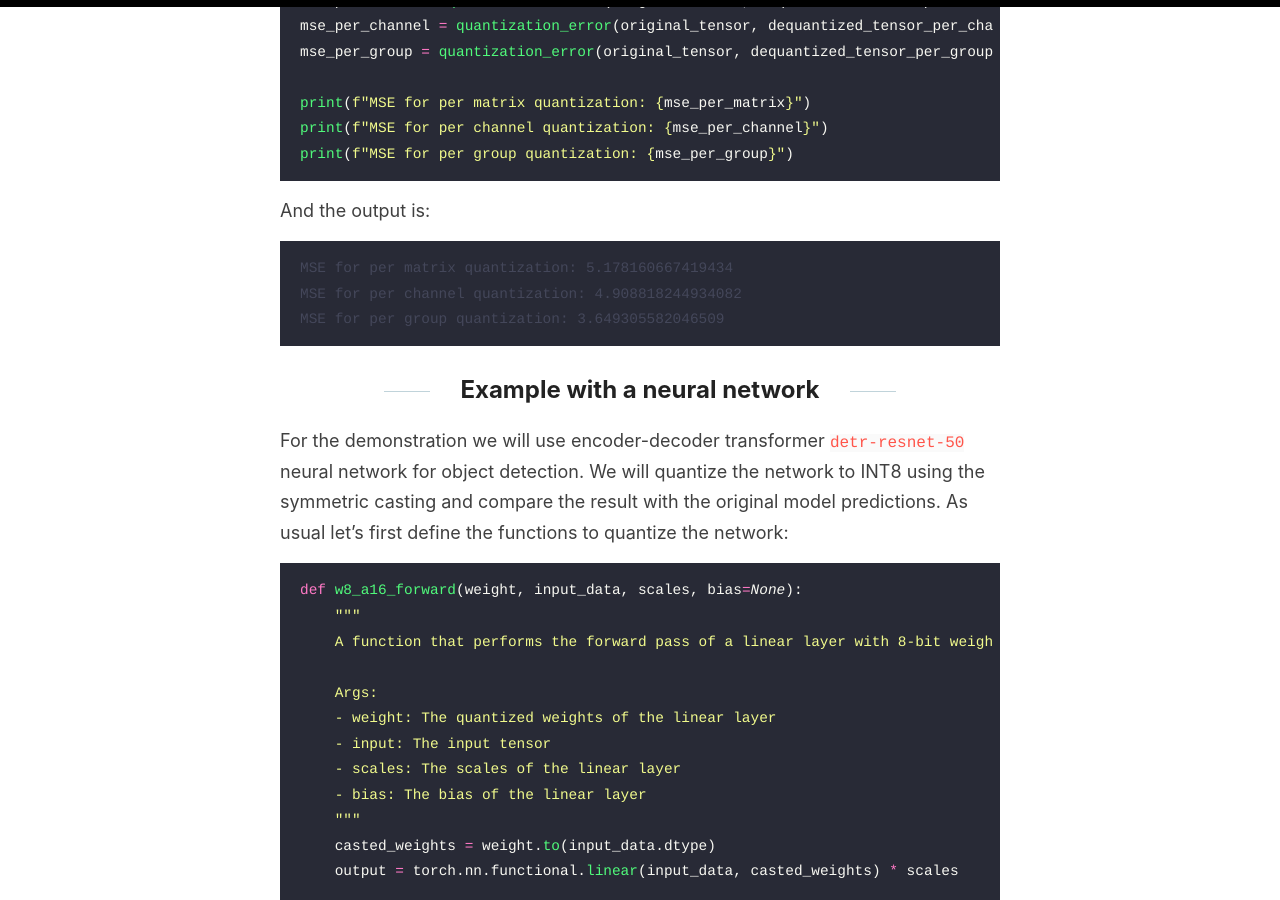
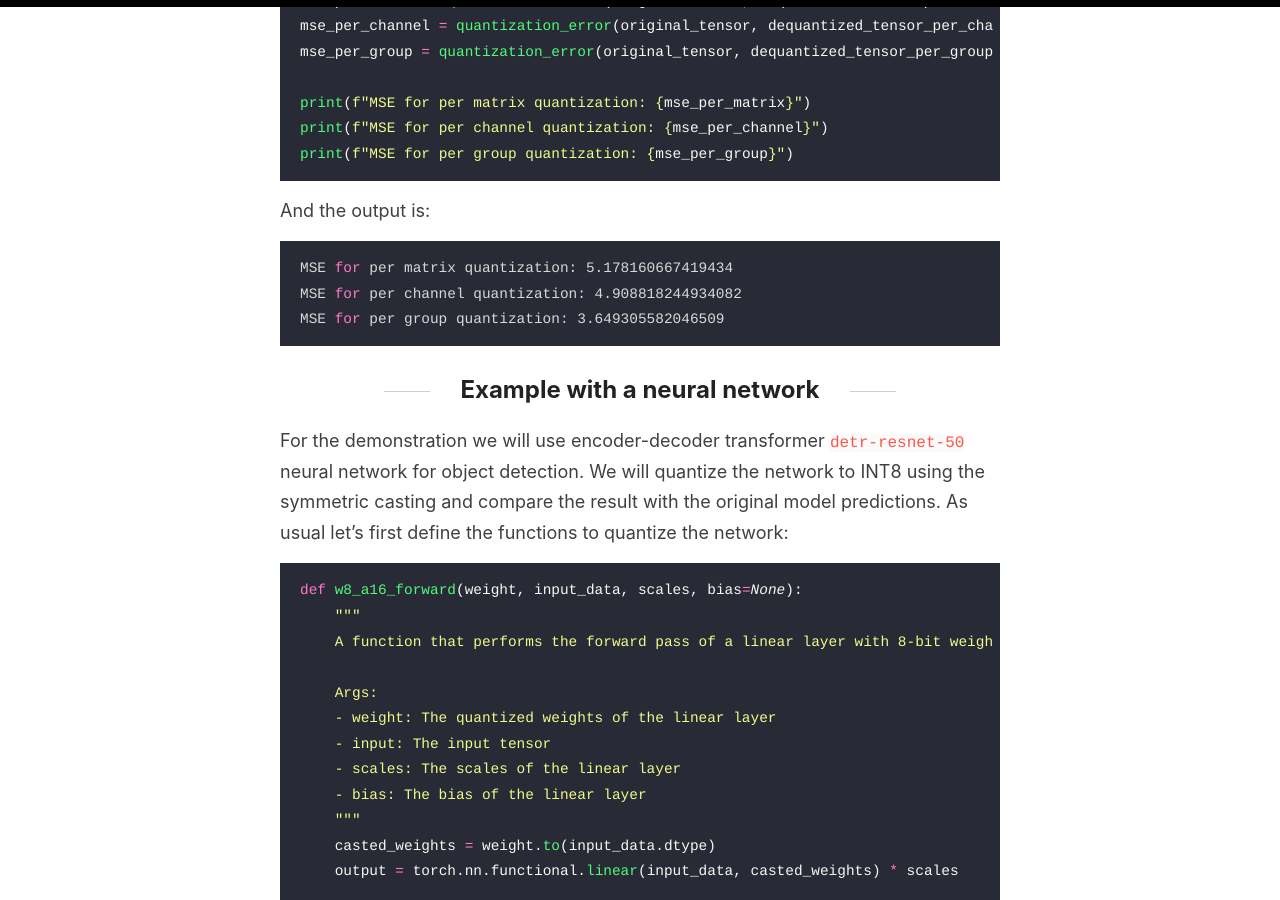
Before and after one commit to polly-code/polly-code.github.io, a Jekyll site: the page built from _posts/2024-11-12-quantization_of_neural_networks_2.md, in a window 1280 px wide and 900 px high, scrolled down 13646 px. Built offline with Jekyll 4.4.1, drawn with Linux system fonts in a browser that asks for light colours; our own code applies the rules of GitHub Pages for plain Markdown files; formulas are drawn with MathJax 3; some of the changed text lies outside the part shown.

Commit message:
:bug: bash instead of console for visibility

````diff
--- a/_posts/2024-11-12-quantization_of_neural_networks_2.md
+++ b/_posts/2024-11-12-quantization_of_neural_networks_2.md
@@ -175,7 +175,7 @@ print(f"MSE asymmetric: {mse_asym}")
 print(f"MSE symmetric: {mse_sym}")
 ```
 
-```console
+```bash
 MSE asymmetric: 3.482797622680664
 MSE symmetric: 4.056781768798828
 ```
@@ -315,7 +315,7 @@ print(f"MSE for per group quantization: {mse_per_group}")
 
 And the output is:
 
-```console
+```bash
 MSE for per matrix quantization: 5.178160667419434
 MSE for per channel quantization: 4.908818244934082
 MSE for per group quantization: 3.649305582046509
@@ -496,7 +496,7 @@ original_memory_footprint = model.get_memory_footprint()
 print("Footprint of the model in MBs: ", original_memory_footprint / 1e6)
 ```
 
-```console
+```bash
 Footprint of the model in MBs:  166.524032
 ```
 
@@ -561,7 +561,7 @@ print(
 plot_results(quantized_model, image, results)
 ```
 
-```console
+```bash
 Footprint of the quantized int8 model in MBs:  66.052672
 ```
 
@@ -573,7 +573,7 @@ The memory footprint of the quantized model is significantly smaller than the or
 quantized_memory_footprint / original_memory_footprint
 ```
 
-```console
+```bash
 0.3966554929441055
 ```
 
````
